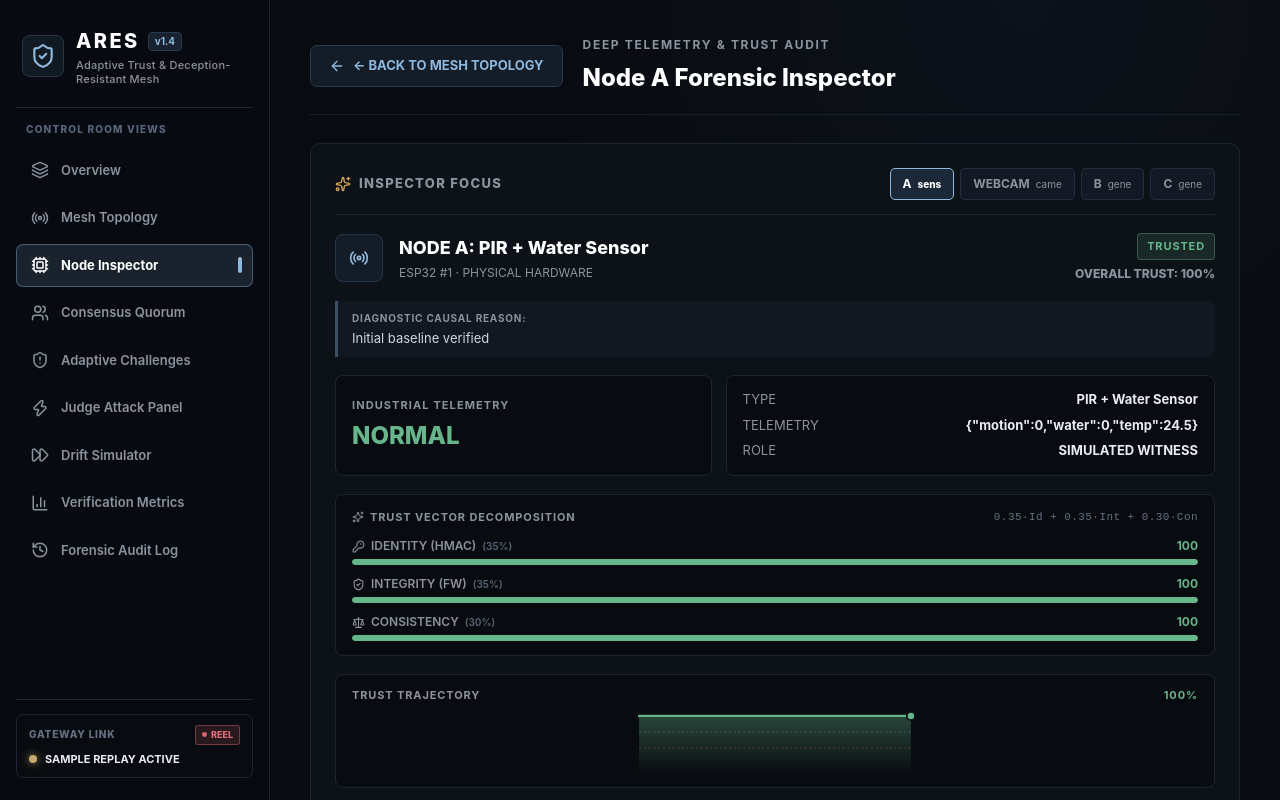
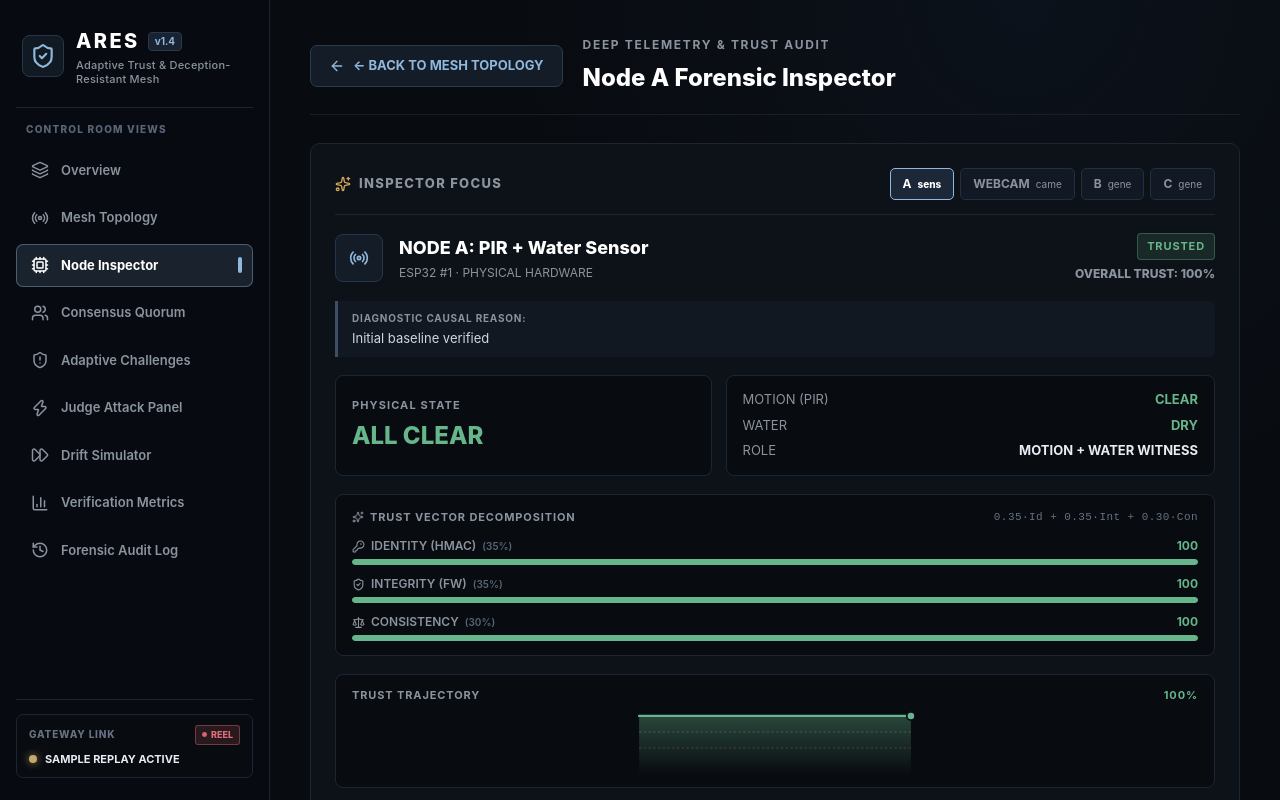
Before and after one commit to Aayu426/ARES---C2C, a React app in the folder frontend/: page / in a window 1280 px wide. Both pictures are taken after a click on the button "Node Inspector". Shown: the top 800 px of the page. Built offline with nearby package versions, Linux system fonts and the light colour scheme; no server answers; the HTML template or start-up script is replaced by a standard one.

Commit message:
frontend: inspector shows motion and water as separate labeled rows, not raw JSON

```diff
--- a/frontend/src/components/NodeDetailInspector.jsx
+++ b/frontend/src/components/NodeDetailInspector.jsx
@@ -127,6 +127,34 @@ function NodeDetailInspector({ node, allNodes = {}, onSelectNode }) {
       break;
     }
 
+    case "sensor": {
+      const motionVal = node.last?.motion;
+      const waterVal = node.last?.water;
+      const isMotion = motionVal === 1 || motionVal === true;
+      const isWater = waterVal === 1 || waterVal === true;
+      primaryReadingLabel = "PHYSICAL STATE";
+      primaryReadingVal = isWater
+        ? "WATER DETECTED"
+        : isMotion
+        ? "MOTION DETECTED"
+        : "ALL CLEAR";
+      primaryHighlight = isWater ? "text-blue" : isMotion ? "text-amber" : "text-green";
+      secondaryDetails = [
+        {
+          label: "MOTION (PIR)",
+          val: isMotion ? "DETECTED" : "CLEAR",
+          highlight: isMotion ? "text-amber" : "text-green",
+        },
+        {
+          label: "WATER",
+          val: isWater ? "DETECTED" : "DRY",
+          highlight: isWater ? "text-blue" : "text-green",
+        },
+        { label: "ROLE", val: "MOTION + WATER WITNESS" },
+      ];
+      break;
+    }
+
     default: {
       primaryReadingLabel = "INDUSTRIAL TELEMETRY";
       primaryReadingVal = "NORMAL";
@@ -224,7 +252,7 @@ function NodeDetailInspector({ node, allNodes = {}, onSelectNode }) {
           {secondaryDetails.map((d, i) => (
             <div className="secondary-reading-row" key={i}>
               <span>{d.label}</span>
-              <strong>{d.val}</strong>
+              <strong className={d.highlight || ""}>{d.val}</strong>
             </div>
           ))}
         </div>
```
